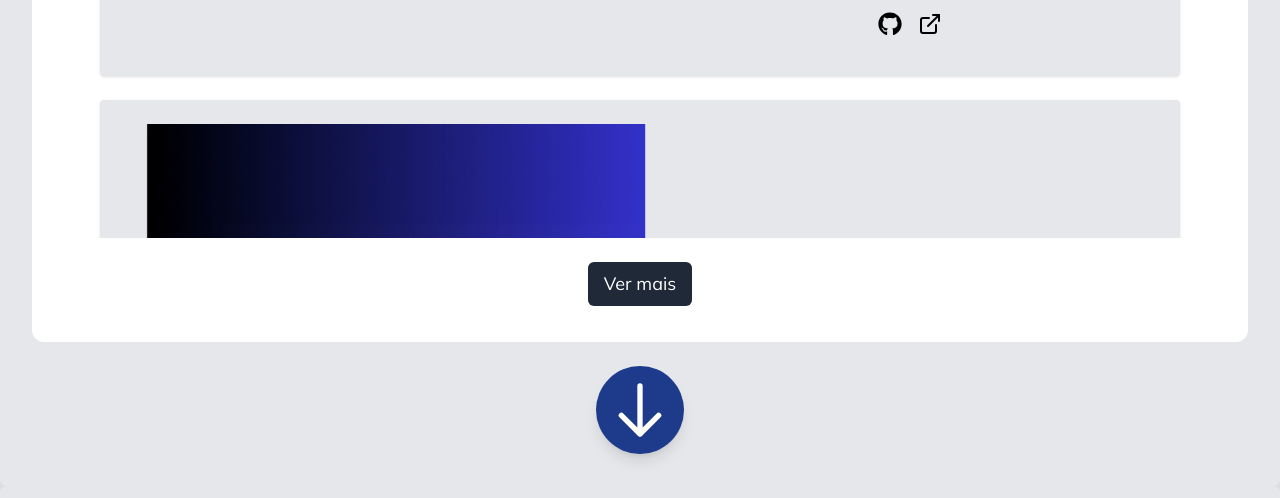
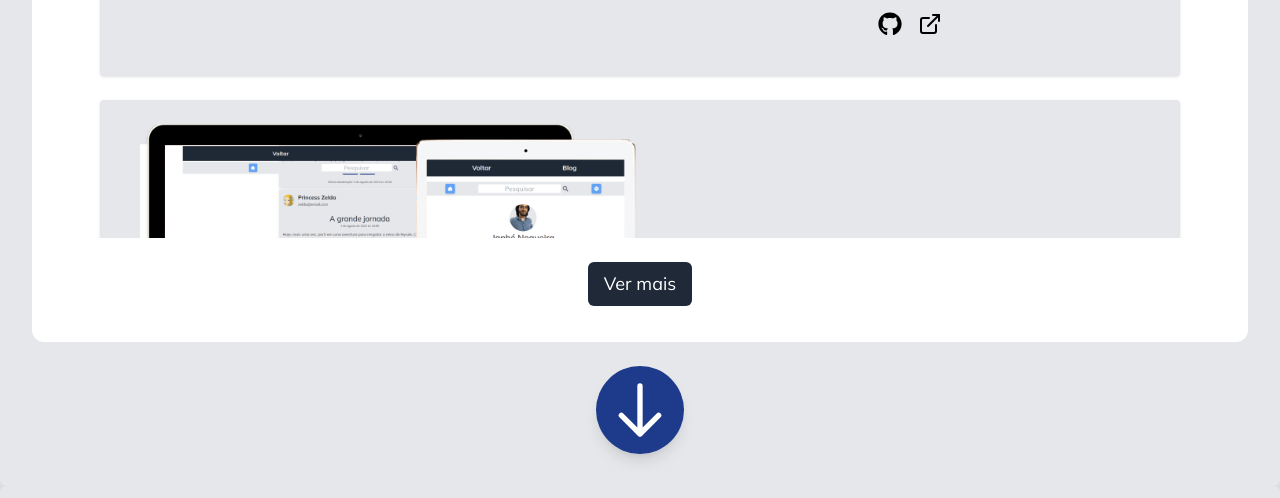
Before and after one commit to cafe51/portfolio-site, a Next.js app: page / in a window 1280 px wide. Shown: the part 3080-3578 px from the top of the page. Built offline with nearby package versions, Linux system fonts and the light colour scheme.

Commit message:
feat: blogapi project image

```diff
--- a/src/app/data/projects.ts
+++ b/src/app/data/projects.ts
@@ -13,11 +13,11 @@ export const projects = [
     {
         id: 2,
         title: 'Api para Blog',
-        image: '/images/projects/blog-api.png',
+        image: '/images/projects/blog-api3.png',
         imageAlt: '/images/projects/project_1.png',
         description:
-      'Sistema de back-end completo, robusto e eficiente desenvolvido para gerenciar todas as operações essenciais de um blog, incluindo o registro de usuários, autenticação, criação e gerenciamento de postagens.',
-        skills: ['Node.js', 'JavaScript', 'Express', 'MySql', 'Sequelize', 'Chai', 'Docker'],
+      'Sistema completo, robusto e eficiente desenvolvido para gerenciar todas as operações essenciais de um blog, incluindo o registro de usuários, autenticação, criação e gerenciamento de postagens.',
+        skills: ['Node.js', 'JavaScript', 'Express', 'MySql', 'Sequelize', 'Chai', 'Docker', 'Next.js', 'Tailwind', 'Redux'],
         github: 'https://github.com/cafe51/blog-api.git',
         link: '/blogapi',
     },
```
Also changed, not shown: public/images/projects/blog-api2.png (renamed from public/images/projects/blog-api.png), public/images/projects/blog-api3.png (added).
